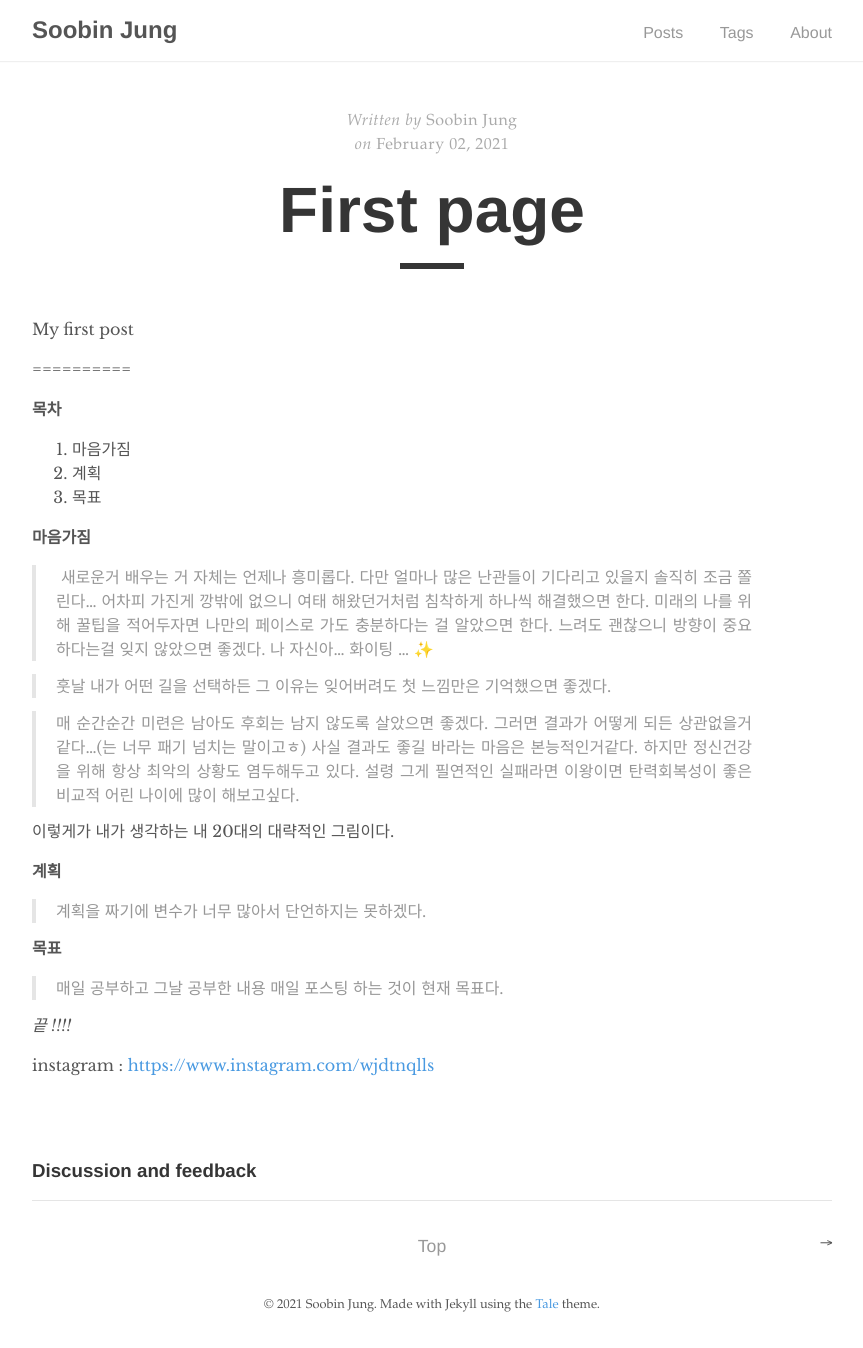
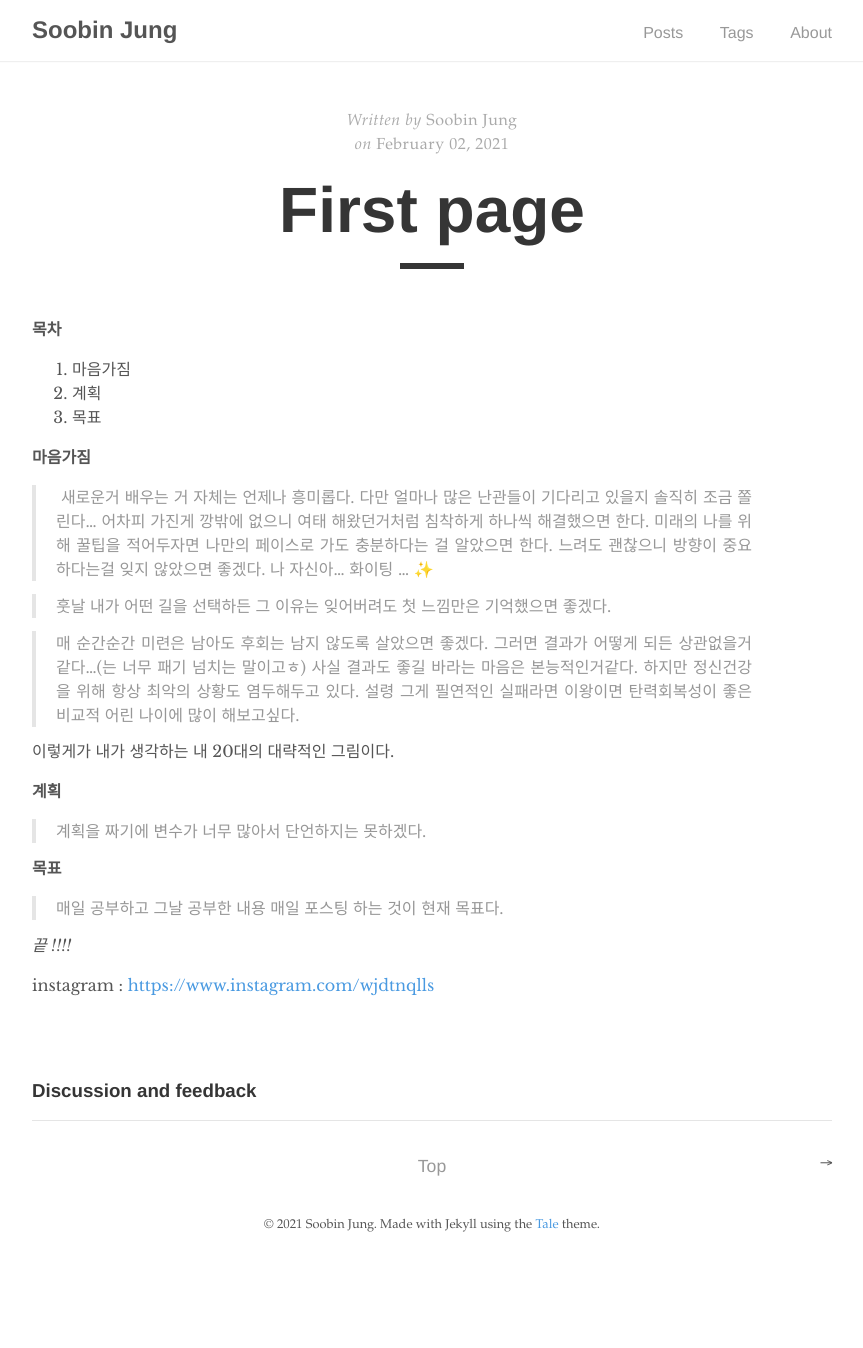
Before and after one commit to SoobinJung1013/SoobinJung1013.github.io, a Jekyll site: the page built from _posts/2021-02-02-let's-get-it-started.md, in a window 1280 px wide. Shown: the whole page, without its empty margins (208-1071 px from the left). Built offline with Jekyll 4.4.1, drawn with Linux system fonts in a browser that asks for light colours; comment, search, counter and statistics services are not loaded; after the commit the page ends 1268 px from its top, so only the background shows below that.

Commit message:
first post modufy

```diff
--- a/_posts/2021-02-02-let's-get-it-started.md
+++ b/_posts/2021-02-02-let's-get-it-started.md
@@ -5,10 +5,6 @@ author: "Soobin Jung"
 comments: true
 tags: Tale
 ---
-
-My first post
-
-==========
 
 **목차**
 
```
